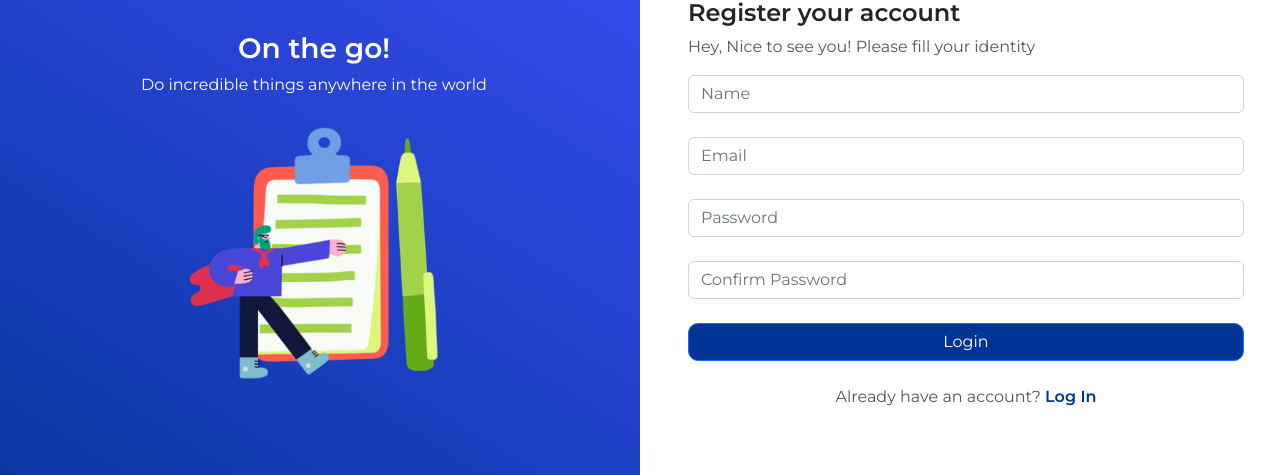
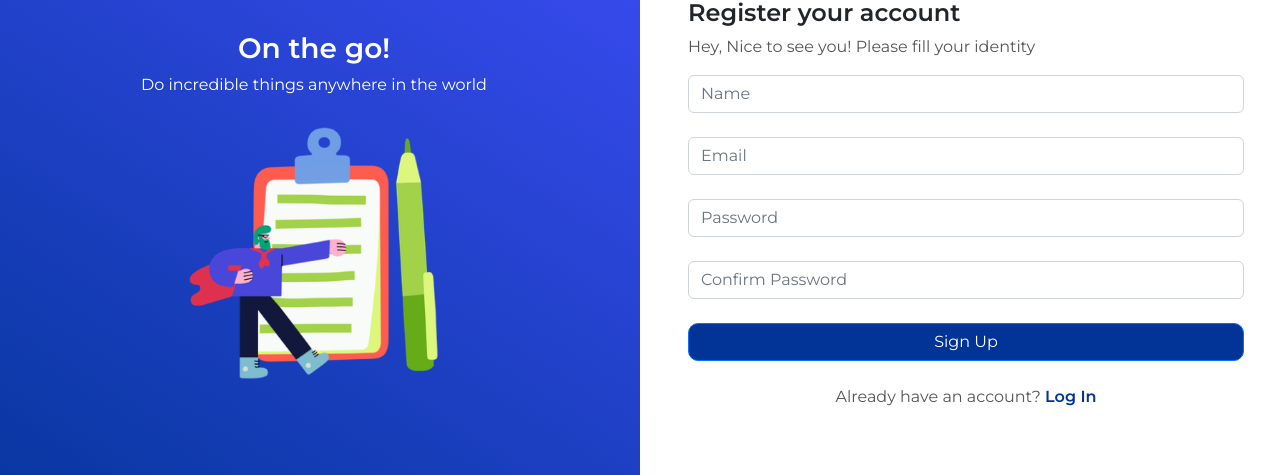
Before and after one commit to ryanhtanto/CapstoneDicodingComoney, a React (Create React App) app in the folder comoney-capstone/: page /register in a window 1280 px wide. Shown: the part 248-723 px from the top of the page. Built offline with nearby package versions, Linux system fonts and the light colour scheme.

Commit message:
register feature

```diff
--- a/comoney-capstone/package.json
+++ b/comoney-capstone/package.json
@@ -7,6 +7,7 @@
     "@testing-library/react": "^13.4.0",
     "@testing-library/user-event": "^13.5.0",
     "bootstrap": "^5.2.2",
+    "idb": "^7.1.1",
     "jquery": "^3.6.1",
     "prop-types": "^15.8.1",
     "react": "^18.2.0",
--- /dev/null
+++ b/comoney-capstone/src/components/RegisterForm.jsx
@@ -0,0 +1,72 @@
+import React from 'react';
+
+class RegisterForm extends React.Component {
+        constructor(props) {
+                super(props);
+                this.state = {
+                        name: '',
+                        email: '',
+                        password: '',
+                }
+
+                this.onNameChangeEventHandler = this.onNameChangeEventHandler.bind(this);
+                this.onEmailChangeEventHandler = this.onEmailChangeEventHandler.bind(this);
+                this.onPasswordChangeEventHandler = this.onPasswordChangeEventHandler.bind(this);
+                this.onSubmitEventHandler = this.onSubmitEventHandler.bind(this);
+        }
+        onNameChangeEventHandler(event) {
+                this.setState(() => {
+                        return {
+                                name: event.target.value,
+                        }
+                });
+        }
+
+        onEmailChangeEventHandler(event) {
+                this.setState(() => {
+                        return {
+                                email: event.target.value,
+                        }
+                });
+        }
+        onPasswordChangeEventHandler(event) {
+                this.setState(() => {
+                        return {
+                                password: event.target.value,
+                        }
+                });
+        }
+
+        onSubmitEventHandler(event) {
+                event.preventDefault();
+                this.props.addUser(this.state);
+        }
+
+        render() {
+                return (
+
+                        <form onSubmit={this.onSubmitEventHandler}>
+                                <div className="form-group">
+                                        <input type="text" className="form-control" id="name" placeholder='Name' value={this.state.name} onChange={this.onNameChangeEventHandler}/>
+                                </div>
+                                <div className="form-group mt-4">
+                                        <input type="email" className="form-control" id="email" placeholder='Email' value={this.state.email} onChange={this.onEmailChangeEventHandler}/>
+                                </div>
+                                <div className="form-group mt-4">
+                                        <input type="password" className="form-control" id="password" placeholder='Password' value={this.state.password} onChange={this.onPasswordChangeEventHandler}/>
+                                </div>
+                                <div className="form-group mt-4">
+                                        <input type="password" className="form-control" id="confirmPassword" placeholder='Confirm Password'/>
+                                </div>
+                                <div className="form-group mt-4">
+                                        <button type="submit" className="btn btn-primary btn-color col-12 text-white">Sign Up</button>
+                                </div>
+                                <div className="form-group mt-4">
+                                        <p className='text-center font-color'>Already have an account?   <a href="/" className='linkedAuth fw-bold'>Log In</a></p>
+                                </div>
+                        </form>
+                );
+        }
+}
+
+export default RegisterForm;
--- /dev/null
+++ b/comoney-capstone/src/global/config.js
@@ -0,0 +1,7 @@
+const CONFIG = {
+        DATABASE_NAME: 'comoney-user-db',
+        DATABASE_VERSION: 1,
+        OBJECT_STORE_NAME: 'users',
+}
+
+export default CONFIG;
--- a/comoney-capstone/src/pages/RegisterPage.jsx
+++ b/comoney-capstone/src/pages/RegisterPage.jsx
@@ -1,6 +1,21 @@
 import React from 'react';
 import images from '../assets/images/register.png'
+import RegisterForm from '../components/RegisterForm';
+import { openDB } from 'idb';
+import CONFIG from '../global/config';
+
 function RegisterPage() {
+        const { DATABASE_NAME, DATABASE_VERSION, OBJECT_STORE_NAME } = CONFIG;
+
+        const dbPromise = openDB(DATABASE_NAME, DATABASE_VERSION, {
+                upgrade(database) {
+                        database.createObjectStore(OBJECT_STORE_NAME, { keyPath: 'email' });
+                },
+        });
+        async function addUser(user) {
+                return (await dbPromise).add(OBJECT_STORE_NAME, user);
+        }
+
         return (
                 <section id="register" className='overflow-hidden'>
                         <div className='row'>
@@ -16,27 +31,7 @@ function RegisterPage() {
                                 <div className='col-lg-6 d-flex flex-column min-vh-100 justify-content-center px-5 container'>
                                         <h4 className='fw-bold'>Register your account</h4>
                                         <p className='font-color'>Hey, Nice to see you! Please fill your identity</p>
-                                        <form>
-                                                <div className="form-group">
-                                                        <input type="text" className="form-control" id="name" placeholder='Name'/>
-                                                </div>
-                                                <div className="form-group mt-4">
-                                                        <input type="email" className="form-control" id="email" placeholder='Email'/>
-                                                </div>
-                                                <div className="form-group mt-4">
-                                                        <input type="password" className="form-control" id="password" placeholder='Password'/>
-                                                </div>
-                                                <div className="form-group mt-4">
-                                                        <input type="password" className="form-control" id="confirmPassword" placeholder='Confirm Password'/>
-                                                </div>
-                                                <div className="form-group mt-4">
-                                                        <button type="button" className="btn btn-primary btn-color col-12 text-white">Login</button>
-                                                </div>
-
-                                                <div className="form-group mt-4">
-                                                        <p className='text-center font-color'>Already have an account?   <a href="/" className='linkedAuth fw-bold'>Log In</a></p>
-                                                </div>
-                                        </form>
+                                        <RegisterForm addUser={addUser}/>
                                 </div>
                         </div>
                 </section>
```
Also changed, not shown: 1 other file (tests, documents, lock files or other folders).
